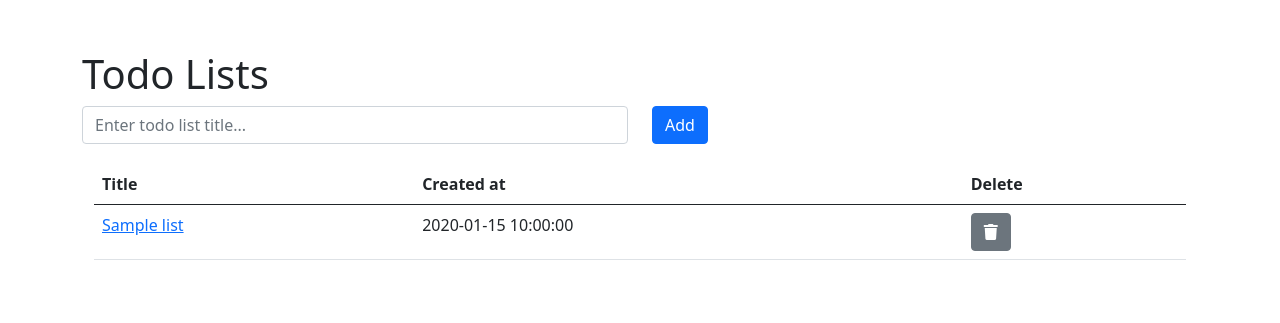
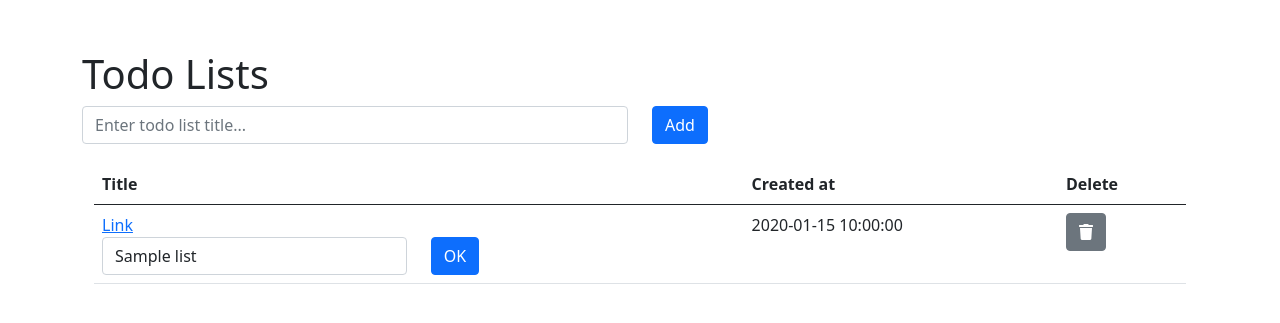
Before and after one commit to jakobrobert/todo-app, a Flask app: page /todo_lists in a window 1280 px wide. Shown: the top 323 px of the page. Run offline with Flask 2, Linux system fonts and the light colour scheme; tables that the repository leaves empty hold one stand-in row (values such as "Sample post"); parts of the project's set-up code (start-up, migrations or seed data) failed here and were passed over.

Commit message:
Make title of TodoList editable by creating a form with input field and submit button

```diff
--- a/app/templates/todo_lists.html
+++ b/app/templates/todo_lists.html
@@ -17,6 +17,7 @@
         <form action="{{ url_for('add_todo_list') }}" method="post">
             <div class="form-group row">
                 <div class="col">
+                    <!-- TODO do not need id, only name -->
                     <input class="form-control" type="text" id="title" name="title" placeholder="Enter todo list title...">
                 </div>
                 <div class="col">
@@ -37,9 +38,23 @@
                     {% for todo_list in todo_lists %}
                         <tr>
                             <td>
+                                <!-- TODO Edit icon button in separate column? -->
                                 <a href="{{ url_for('get_todo_list', id=todo_list.id) }}">
-                                    {{ todo_list.title }}
+                                    Link
                                 </a>
+                                <!-- TODO improve design, e.g. smaller length for input field, need separate divs? -->
+                                <form action="{{ url_for('edit_todo_list_title', id=todo_list.id) }}" method="post">
+                                    <div class="form-group row">
+                                        <div class="col">
+                                            <!-- TODO do not need id, only name -->
+                                             <input class="form-control" type="text" id="edit-title" name="title"
+                                                    value="{{ todo_list.title }}">
+                                        </div>
+                                        <div class="col">
+                                            <button class="btn btn-primary" type="submit">OK</button>
+                                        </div>
+                                    </div>
+                                </form>
                             </td>
                             <td>{{ todo_list.timestamp_created }}</td>
                             <td>
--- a/app/todo_app.py
+++ b/app/todo_app.py
@@ -54,18 +54,20 @@ def get_todo_lists():
     return render_template("todo_lists.html", todo_lists=todo_lists)
 
 
-@app.route(URL_PREFIX + "/todo_lists/<int:id>", methods=["GET"])
-def get_todo_list(id):
-    todo_list = TodoList.query.filter_by(id=id).first()
-    todos = todo_list.todos
-    return render_template("todo_list.html", title=todo_list.title, todo_list_id=id, todos=todos)
-
-
 @app.route(URL_PREFIX + "/todo_lists/add", methods=["POST"])
 def add_todo_list():
     title = request.form.get("title")
-    new_todo = TodoList(title=title)
-    db.session.add(new_todo)
+    todo_list = TodoList(title=title)
+    db.session.add(todo_list)
+    db.session.commit()
+    return redirect(url_for("get_todo_lists"))
+
+
+@app.route(URL_PREFIX + "/todo_lists/<int:id>/edit-title", methods=["POST"])
+def edit_todo_list_title(id):
+    title = request.form.get("title")
+    todo_list = TodoList.query.filter_by(id=id).first()
+    todo_list.title = title
     db.session.commit()
     return redirect(url_for("get_todo_lists"))
 
@@ -78,6 +80,13 @@ def delete_todo_list(id):
     db.session.delete(todo_list)
     db.session.commit()
     return redirect(url_for("get_todo_lists"))
+
+
+@app.route(URL_PREFIX + "/todo_lists/<int:id>", methods=["GET"])
+def get_todo_list(id):
+    todo_list = TodoList.query.filter_by(id=id).first()
+    todos = todo_list.todos
+    return render_template("todo_list.html", title=todo_list.title, todo_list_id=id, todos=todos)
 
 
 @app.route(URL_PREFIX + "/todo_lists/<int:todo_list_id>/todos/add", methods=["POST"])
```
